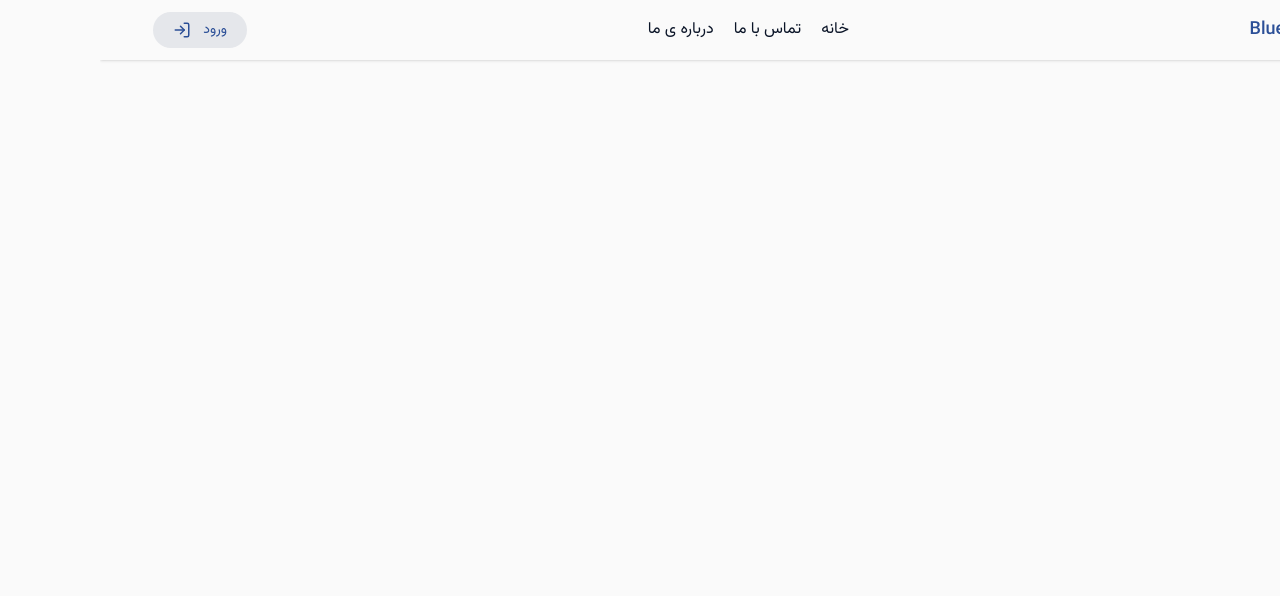
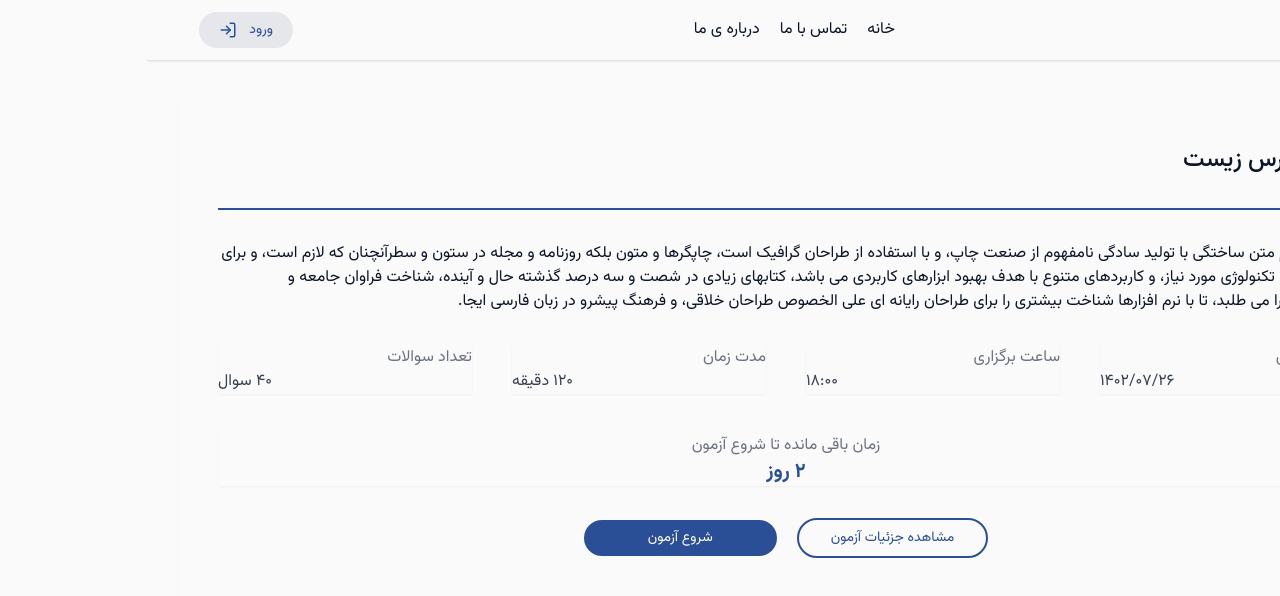
Before and after one commit to Kiyarash17/webelopers_front, a Next.js app: page /questions/12 in a window 1280 px wide. Shown: the top 596 px of the page. Built offline with nearby package versions, Linux system fonts and the light colour scheme.

Commit message:
Update questions page

```diff
--- a/app/questions/[id]/page.tsx
+++ b/app/questions/[id]/page.tsx
@@ -1,7 +1,58 @@
+import Button from "@/components/ui/button";
+import Paper from "@/components/ui/paper";
 
-
-export default function Page() {
-    return (
-        <></>
-    )
+export default function BeforeExam() {
+  return (
+    <div className="md:p-8">
+      <Paper className=" md:!p-10 space-y-8">
+        <h2 className="text-2xl">آزمون درس زیست</h2>
+        <div className="w-full h-0.5 bg-primary"></div>
+        <div className="space-y-8">
+          <p className="leading-8 text-sm md:text-base">
+            لورم ایپسوم متن ساختگی با تولید سادگی نامفهوم از صنعت چاپ، و با
+            استفاده از طراحان گرافیک است، چاپگرها و متون بلکه روزنامه و مجله در
+            ستون و سطرآنچنان که لازم است، و برای شرایط فعلی تکنولوژی مورد نیاز،
+            و کاربردهای متنوع با هدف بهبود ابزارهای کاربردی می باشد، کتابهای
+            زیادی در شصت و سه درصد گذشته حال و آینده، شناخت فراوان جامعه و
+            متخصصان را می طلبد، تا با نرم افزارها شناخت بیشتری را برای طراحان
+            رایانه ای علی الخصوص طراحان خلاقی، و فرهنگ پیشرو در زبان فارسی ایجا.
+          </p>
+          <div className="grid grid-cols-1 sm:grid-cols-2 md:grid-cols-4 gap-10">
+            <Paper>
+              <p className="text-right text-gray-500">تاریخ برگزاری</p>
+              <p className="text-left text-gray-700">1402/07/26</p>
+            </Paper>
+            <Paper>
+              <p className="text-right text-gray-500">ساعت برگزاری</p>
+              <p className="text-left text-gray-700">18:00</p>
+            </Paper>
+            <Paper>
+              <p className="text-right text-gray-500">مدت زمان</p>
+              <p className="text-left text-gray-700">120 دقیقه</p>
+            </Paper>
+            <Paper>
+              <p className="text-right text-gray-500">تعداد سوالات</p>
+              <p className="text-left text-gray-700">40 سوال</p>
+            </Paper>
+            <Paper className="sm:col-span-2  md:col-span-4">
+              <p className="text-center text-gray-500">
+                زمان باقی مانده تا شروع آزمون
+              </p>
+              <p className="text-primary text-center font-bold text-xl">
+                2 روز
+              </p>
+            </Paper>
+          </div>
+          <div className="flex justify-center items-center gap-5">
+            <Button className="text-primary border-2 border-primary !rounded-3xl !px-4 md:!px-8">
+              مشاهده جزئیات آزمون
+            </Button>
+            <Button color="primary" className="!rounded-3xl !px-8 md:!px-16">
+              شروع آزمون
+            </Button>
+          </div>
+        </div>
+      </Paper>
+    </div>
+  );
 }
--- a/app/questions/page.tsx
+++ b/app/questions/page.tsx
@@ -12,7 +12,7 @@ const filterItems = [
 
 export default function Page() {
   return (
-    <div className="space-y-5">
+    <div className="space-y-5 container">
       <QuestionsHeader />
 
       <div className="space-y-3">
--- a/components/questions/header/index.tsx
+++ b/components/questions/header/index.tsx
@@ -1,8 +1,10 @@
+import Button from "@/components/ui/button";
+import { AiOutlinePlus } from "react-icons/ai";
 import { HiMagnifyingGlass } from "react-icons/hi2";
 
 export default function QuestionsHeader() {
   return (
-    <>
+    <div className="flex justify-between items-center">
       <div className="flex items-center w-1/3">
         <input
           type="text"
@@ -11,6 +13,10 @@ export default function QuestionsHeader() {
         />
         <HiMagnifyingGlass className="text-2xl -mr-8 text-gray-700" />
       </div>
-    </>
+      <Button className="text-primary border-2 border-primary hover:bg-primary hover:text-white">
+        <AiOutlinePlus />
+        افزودن سوال جدید
+      </Button>
+    </div>
   );
 }
```
